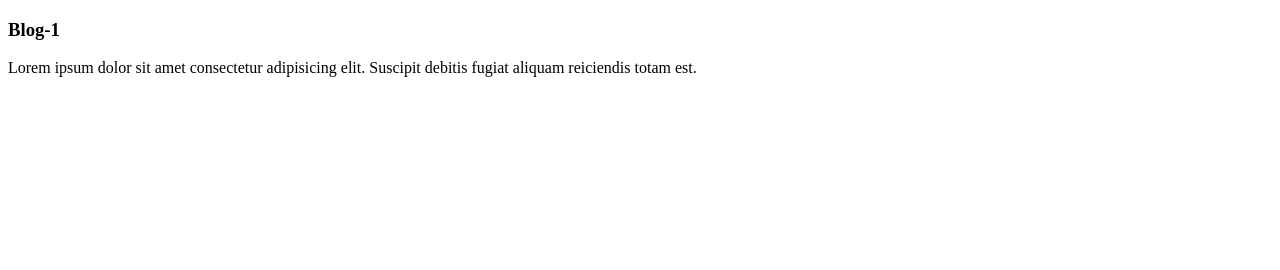
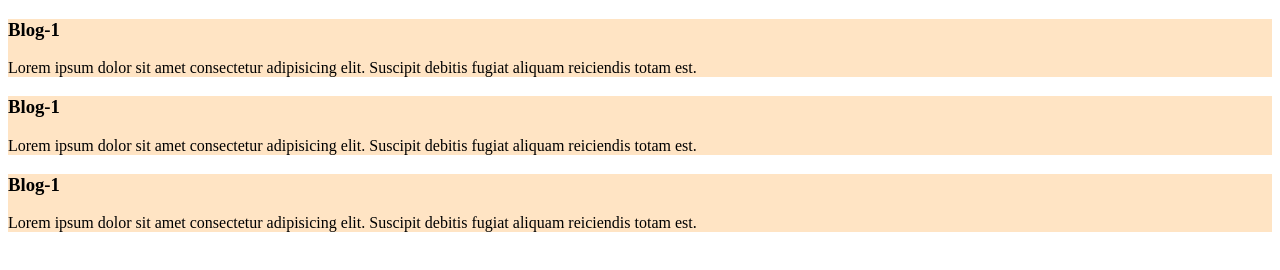
Before and after one commit to ashfakani/my-simple-website-24, a plain HTML site: page index.html in a window 1280 px wide. Drawn offline with Linux system fonts and the light colour scheme.

Commit message:
adding color on blog

```diff
--- a/index.html
+++ b/index.html
@@ -5,6 +5,8 @@
     <meta charset="UTF-8">
     <meta name="viewport" content="width=device-width, initial-scale=1.0">
     <title>my-simple-website-24</title>
+
+    <link rel="stylesheet" href="styles/style.css">
 </head>
 
 <body>
@@ -15,6 +17,18 @@
             est.</p>
 
     </div>
+    <div>
+        <h3>Blog-1</h3>
+        <p>Lorem ipsum dolor sit amet consectetur adipisicing elit. Suscipit debitis fugiat aliquam reiciendis totam
+            est.</p>
+
+    </div>
+    <div>
+        <h3>Blog-1</h3>
+        <p>Lorem ipsum dolor sit amet consectetur adipisicing elit. Suscipit debitis fugiat aliquam reiciendis totam
+            est.</p>
+
+    </div>
 </body>
 
 </html>
--- /dev/null
+++ b/styles/style.css
@@ -0,0 +1,3 @@
+div {
+    background-color: bisque;
+}
```
